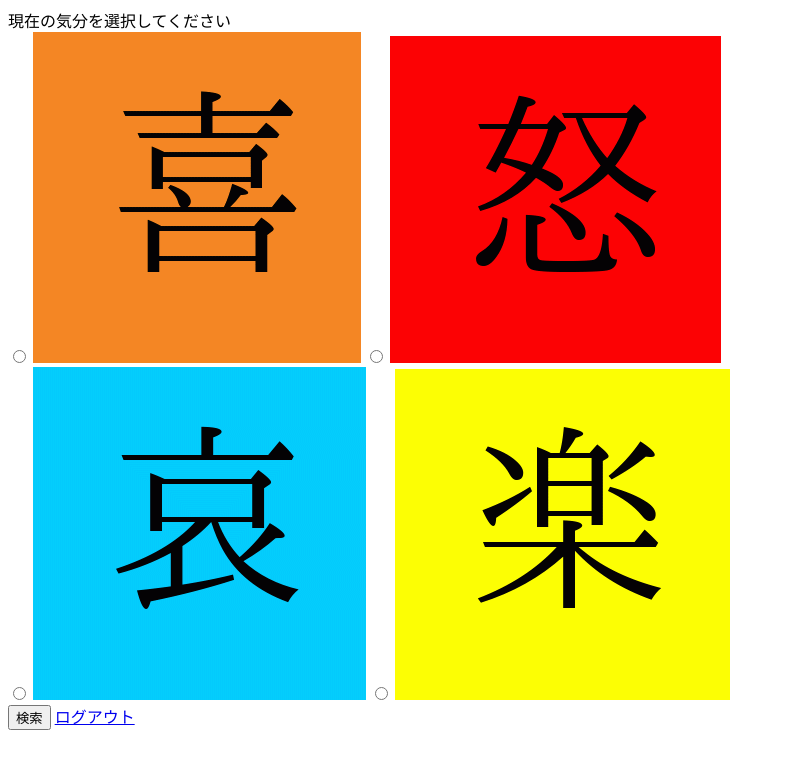
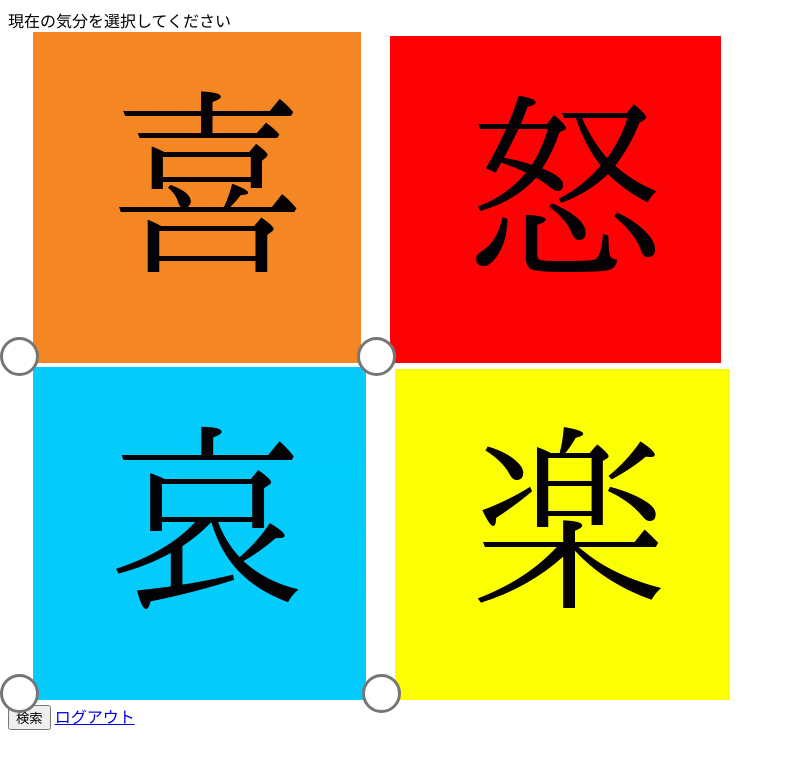
Before and after one commit to yabukilab/takuma-c, a PHP site: the page made by htdocs/検索画面.php in a window 1280 px wide. Shown: the top 769 px of the page, without its empty margins (0-793 px from the left). Run offline with PHP 8.4, Linux system fonts and the light colour scheme; a user stored in the database is signed in.

Commit message:
cdzdcasc

```diff
--- a/htdocs/検索画面.php
+++ b/htdocs/検索画面.php
@@ -18,10 +18,10 @@ if (!isset($_SESSION['username'])) { // ログインしていないなら，
 <body>
   <form method="post" action="検索結果.php">
   現在の気分を選択してください<br>
-    <input type="radio" name="q1" value="喜" required> <img src="submit1.gif" alt="喜" title="喜">
-    <input type="radio" name="q1" value="怒"> <img src="submit2.gif" alt="怒" title="怒"><br>
-    <input type="radio" name="q1" value="哀"> <img src="submit3.gif" alt="哀" title="哀">
-    <input type="radio" name="q1" value="楽"> <img src="submit4.gif" alt="楽" title="楽"><br>
+    <input type="radio" name="q1" value="喜" style="transform:scale(3.0);" required> <img src="submit1.gif" alt="喜" title="喜">
+    <input type="radio" name="q1" value="怒" style="transform:scale(3.0);"> <img src="submit2.gif" alt="怒" title="怒"><br>
+    <input type="radio" name="q1" value="哀" style="transform:scale(3.0);"> <img src="submit3.gif" alt="哀" title="哀">
+    <input type="radio" name="q1" value="楽" style="transform:scale(3.0);"> <img src="submit4.gif" alt="楽" title="楽"><br>
     <input type="submit" value="検索" />
   </from>
   <a href="ログアウト.php">ログアウト</a>
```
